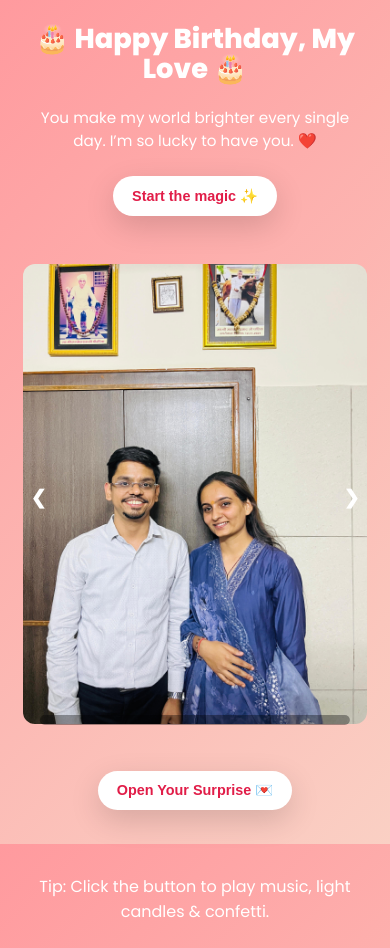
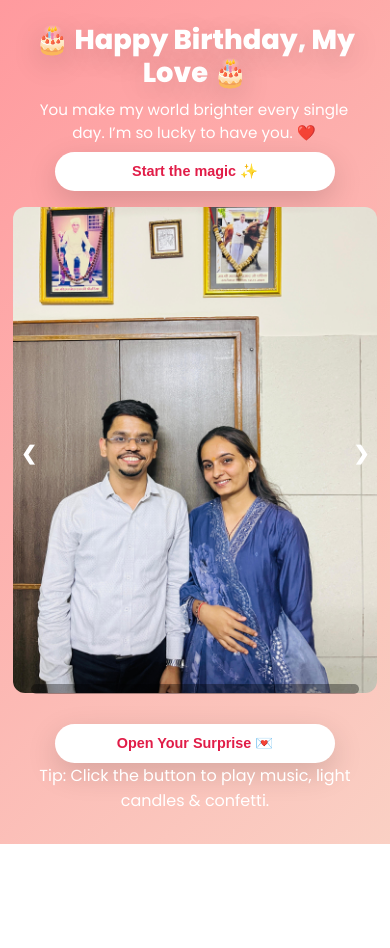
Before and after one commit to Hariom1607/25-03-25, a plain HTML site: page index.html in a window 390 px wide. After the commit the page ends 844 px from the top, so only its background shows below. Drawn offline with nearby package versions, Linux system fonts and the light colour scheme.

Commit message:
Fix mobile view spacing and font scaling

```diff
--- a/style.css
+++ b/style.css
@@ -21,71 +21,35 @@ body {
   -webkit-text-size-adjust: 100%; /* prevent iOS text zoom */
 }
 
-/* Hero container adjustments for mobile */
+/* Hero container */
+/* HERO container adjustments for spacing */
 .hero {
-  display: flex;
-  flex-direction: column;
-  align-items: center;
-  justify-content: flex-start; /* top alignment */
+  padding-top: 1.8rem;
+  max-width: 480px; /* keeps content visible on small screens */
   text-align: center;
-  margin: 0 auto;
-  max-width: 95%; /* slightly increase width on mobile */
-  padding-top: 1.5rem; /* reduce top padding on small screens */
-  gap: 0.8rem; /* smaller gap for mobile so subtitle appears immediately */
+  gap: 1rem;
 }
 
-/* Main title adjustments */
+/* MAIN TITLE */
 h1 {
-  font-size: clamp(1.2rem, 3.5vw, 2rem); /* smaller min and max font size */
-  line-height: 1.1; /* reduce spacing between lines */
+  font-size: clamp(1.5rem, 5vw, 2.5rem); /* smaller and responsive */
+  line-height: 1.2;
   margin: 0;
-  white-space: nowrap; /* force single line */
-  overflow: hidden;
-  text-overflow: ellipsis;
+  text-shadow: 0 6px 30px rgba(0,0,0,0.18);
+  animation: glow 2.2s ease-in-out infinite alternate;
+  white-space: normal; /* allow multi-line if needed */
+  overflow-wrap: break-word;
 }
 
-/* Subtitle visible adjustments */
+/* SUBTITLE / TYPEWRITER TEXT */
 #typing {
-  font-size: clamp(0.95rem, 2.2vw, 1.1rem); /* responsive and smaller for mobile */
-  max-width: 100%; /* full width */
-  margin: 0 auto;
-  white-space: normal; /* allow wrapping if needed */
-  overflow: visible;
-  text-align: center;
-}
-
-h1 {
-  font-size: 1.5rem; /* fixed smaller size for mobile */
-  line-height: 1.1;
-  margin: 0;
-  white-space: normal; /* allow wrapping only if extremely necessary */
-  text-align: center;
-  overflow: visible;
-}
-@media (min-width: 480px) {
-  h1 {
-    font-size: clamp(1.6rem, 4vw, 3rem); /* desktop scaling */
-    white-space: nowrap; /* desktop single line */
-  }
-}
-
-
-#typing {
-  font-size: clamp(0.9rem, 2vw, 1.1rem);
-  max-width: 95%;
-  margin: 0.4rem auto 0 auto;
-  text-align: center;
-  white-space: normal; /* allow wrapping if needed */
-  overflow: visible;
-}
-
-
-/* Mobile tweaks */
-@media (max-width: 480px) {
-  #typing {
-    font-size: 0.95rem;
-    max-width: 95%; /* ensure it fits on screen */
-  }
+  font-size: clamp(0.95rem, 2vw, 1.1rem); /* smaller, fits screen */
+  max-width: 90%; /* allow more width on small screens */
+  margin: 0.5rem auto 0 auto;
+  white-space: normal;
+  border-right: 2px solid rgba(255,255,255,0.8);
+  overflow: hidden;
+  width: auto; /* allow full visible width */
 }
 
 /* Buttons */
```
